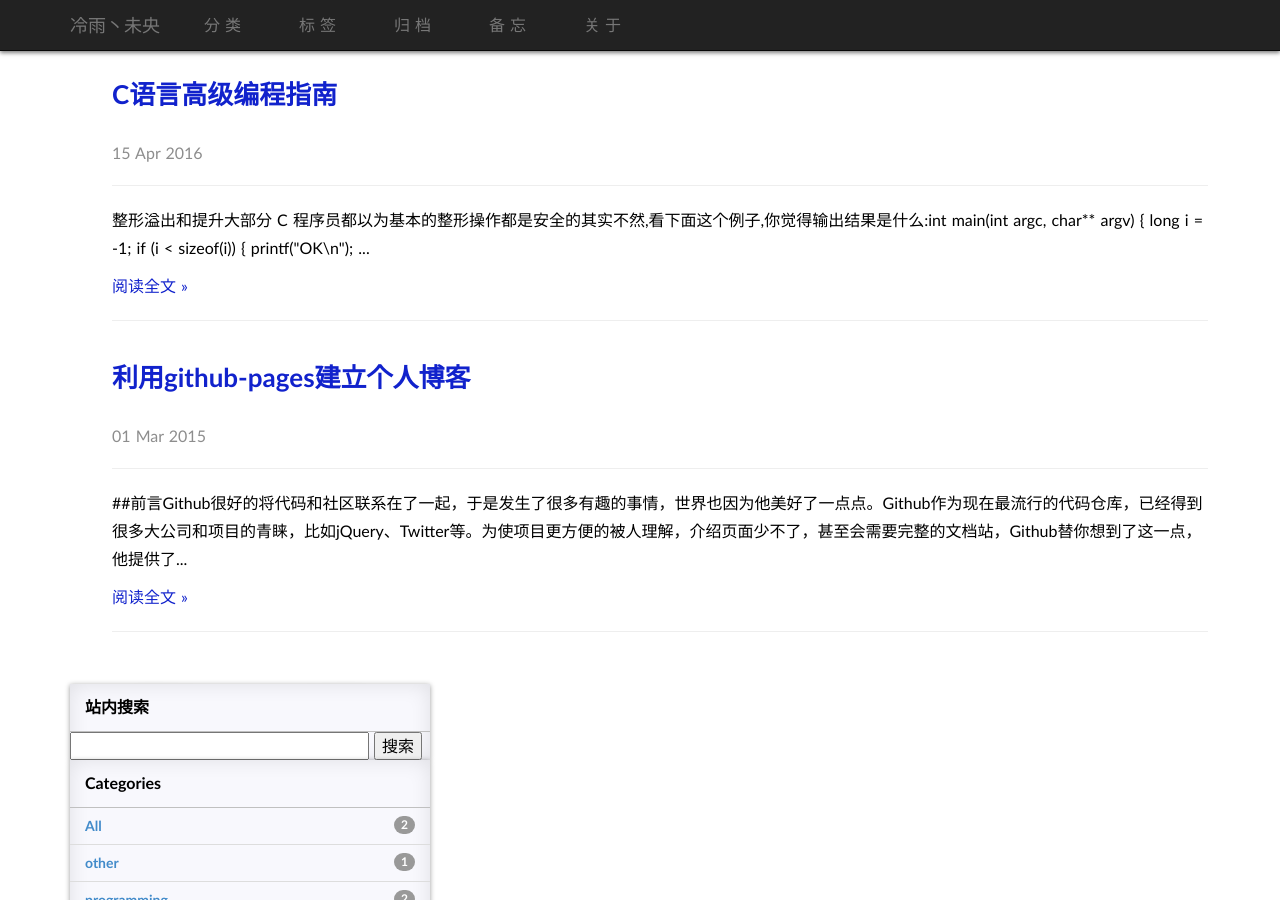
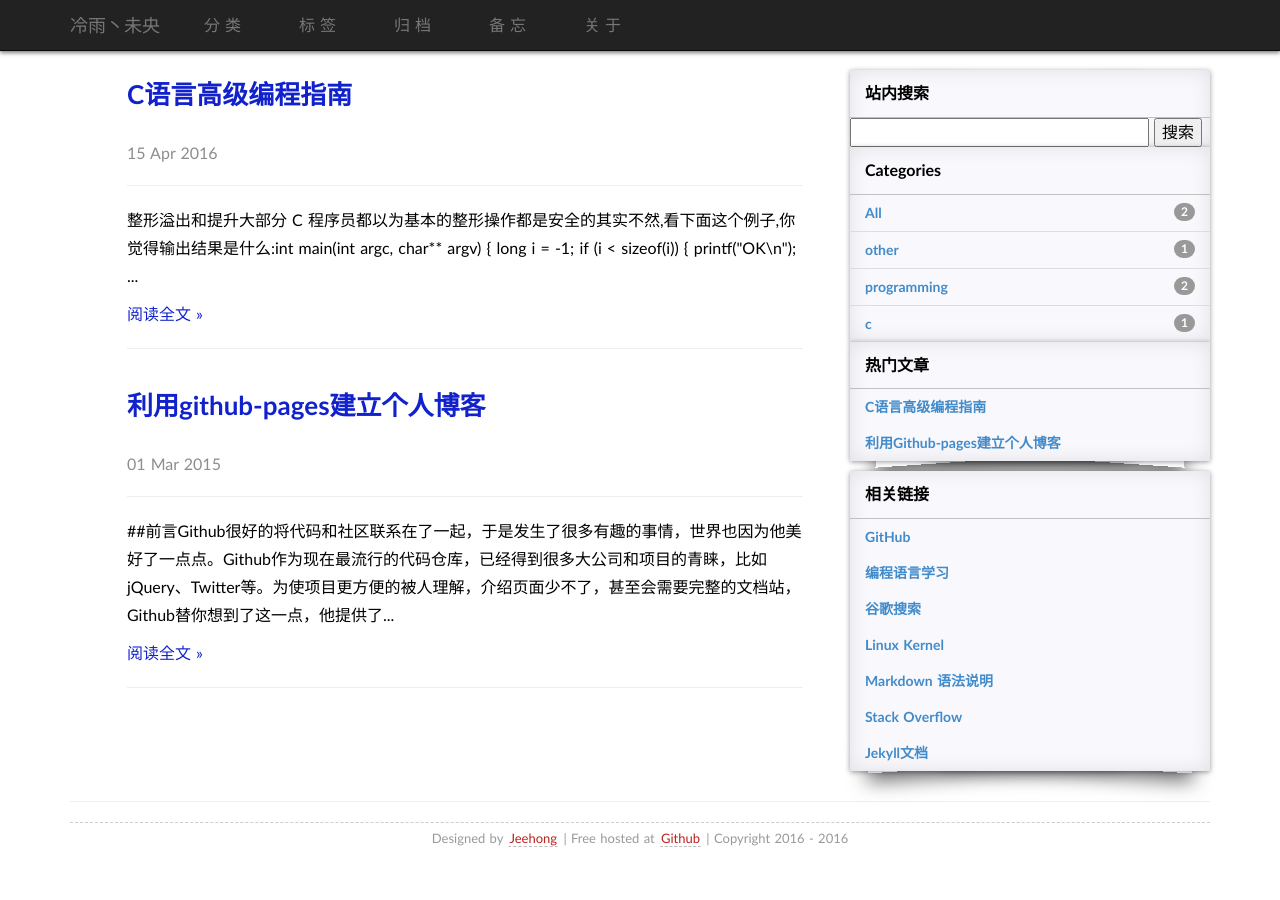
Before and after one commit to jeehong/jeehong.github.io, a Jekyll site: the page built from index.html, in a window 1280 px wide and 900 px high. Built offline with Jekyll 4.4.1, drawn with Linux system fonts in a browser that asks for light colours; some web fonts are replaced; the list of posts is cut into pages by our own code; comment, search, counter and statistics services are not loaded.

Commit message:
更新 default.html 03

```diff
--- a/_layouts/default.html
+++ b/_layouts/default.html
@@ -79,7 +79,7 @@
     <div class="container">
       <div class="row">
         <!-- Blog Entries Column -->
-        <div class="col-md-20">
+        <div class="col-md-8">
           {{ content }}
         </div>
 
```
